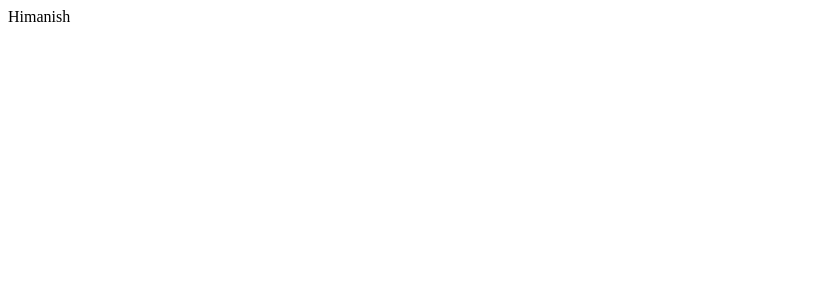
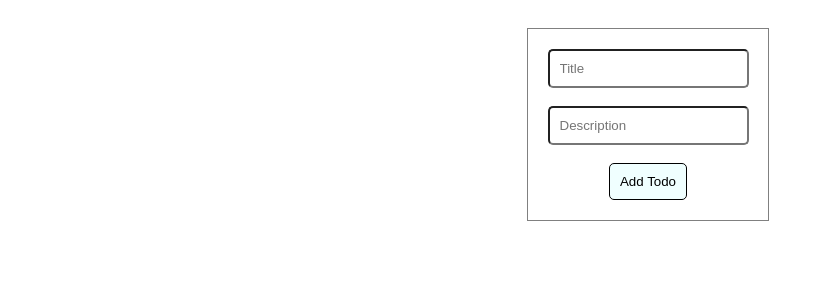
Before and after one commit to Hamm01/predesc-pro, a React (Vite) app in the folder single_project/todo_ClientApp/: page / in a window 1280 px wide. Shown: the top 300 px of the page, without its empty margins (0-824 px from the left). Built offline with nearby package versions, Linux system fonts and the light colour scheme.

Commit message:
Create Todo box added with input boxes

```diff
--- a/single_project/todo_ClientApp/src/App.css
+++ b/single_project/todo_ClientApp/src/App.css
@@ -0,0 +1,31 @@
+.container {
+  width: 100vw;
+  display: flex;
+  justify-content: center;
+  align-items: start;
+}
+
+.inputBox {
+  width: 200px;
+  height: auto;
+  padding: 20px;
+  margin-top: 20px;
+  border: 1px solid grey;
+  display: flex;
+  flex-direction: column;
+  justify-content: center;
+  align-items: center;
+}
+
+.inputs {
+  padding: 10px;
+  border-radius: 5px;
+}
+
+.submit-btn {
+  padding: 10px;
+  border: 1px solid black;
+  border-radius: 5px;
+  background-color: azure;
+  cursor: pointer;
+}
--- a/single_project/todo_ClientApp/src/App.jsx
+++ b/single_project/todo_ClientApp/src/App.jsx
@@ -1,7 +1,11 @@
 import './App.css'
-
+import CreateTodo from './components/CreateTodo'
 function App() {
-  return <>Himanish</>
+  return (
+    <>
+      <CreateTodo></CreateTodo>
+    </>
+  )
 }
 
 export default App
--- /dev/null
+++ b/single_project/todo_ClientApp/src/components/CreateTodo.jsx
@@ -0,0 +1,14 @@
+import React from 'react'
+
+export default function CreateTodo() {
+  return (
+    <div className="container">
+      <div className="inputBox">
+        <input type="text" className="inputs" placeholder="Title" /> <br />
+        <input type="text" className="inputs" placeholder="Description" />
+        <br />
+        <button className="submit-btn">Add Todo</button>
+      </div>
+    </div>
+  )
+}
```
